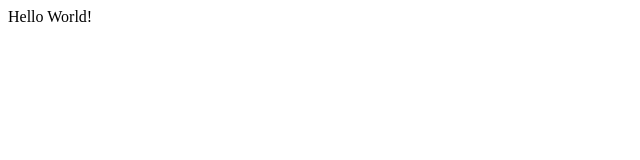
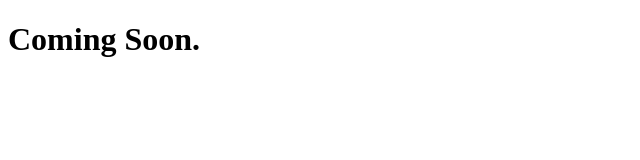
Before and after one commit to FloraSun9101/FloraSun9101.github.io, a plain HTML site: page index.html in a window 1280 px wide. Shown: the whole page, without its empty margins (0-640 px from the left). Drawn offline with Linux system fonts and the light colour scheme.

Commit message:
init personal page

```diff
--- a/index.html
+++ b/index.html
@@ -5,6 +5,6 @@
     <title> Flora's Personal Page</title>
   </head>
   <body>
-    Hello World!
+    <h1>Coming Soon.</h1>
   </body>
 </html>
```
